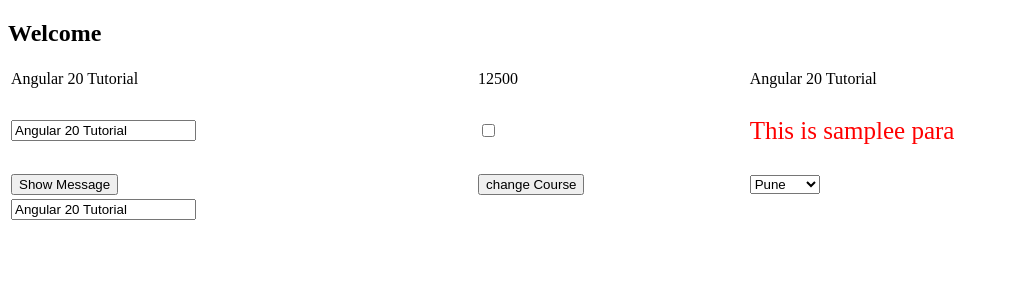
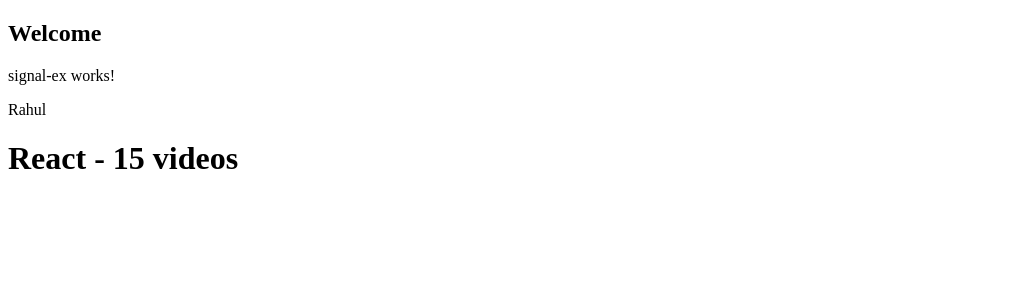
Before and after one commit to am-datascientist/angular-20, an Angular app: page / in a window 1280 px wide. Shown: the top 300 px of the page, without its empty margins (0-1009 px from the left). Built offline with nearby package versions, Linux system fonts and the light colour scheme.

Commit message:
Signal em angular

```diff
--- a/src/app/app.html
+++ b/src/app/app.html
@@ -1,2 +1,2 @@
 <h2>Welcome</h2>
-<app-data-binding></app-data-binding>
+<app-signal-ex></app-signal-ex>
--- a/src/app/app.ts
+++ b/src/app/app.ts
@@ -3,10 +3,11 @@
 import { Admin } from './components/admin/admin';
 import { User } from './components/user/user';
 import { DataBinding } from './components/data-binding/data-binding';
+import { SignalEx } from './components/signal-ex/signal-ex';
 
 @Component({
   selector: 'app-root',
-  imports: [Admin,User,DataBinding],
+  imports: [SignalEx],
   templateUrl: './app.html',
   styleUrl: './app.css'
 })
--- /dev/null
+++ b/src/app/components/signal-ex/signal-ex.html
@@ -0,0 +1,8 @@
+<p>signal-ex works!</p>
+
+
+<span> {{firstName}} </span>
+
+<br>
+
+<h1> {{courseDetail()}} </h1>
--- /dev/null
+++ b/src/app/components/signal-ex/signal-ex.ts
@@ -0,0 +1,30 @@
+import { Component, computed, signal } from '@angular/core';
+
+@Component({
+  selector: 'app-signal-ex',
+  imports: [],
+  templateUrl: './signal-ex.html',
+  styleUrl: './signal-ex.css',
+})
+export class SignalEx {
+
+  firstName: string = "Adriano";
+  productName = "Moto"
+
+  courseName = signal<string>("Angular");
+
+  courseDuration = signal("15 videos");
+
+  courseDetail = computed(() => this.courseName() + " - " + this.courseDuration())
+
+  constructor() {
+    this.firstName = "Rahul";
+    console.log(this.firstName)
+    console.log(this.courseName())
+    setTimeout(() => {
+    this.courseName.set("React")
+    }, 5000);
+
+    console.log(this.courseName())
+  }
+}
```
Also changed, not shown: src/app/components/signal-ex/signal-ex.css (added), 1 other file (tests, documents, lock files or other folders).
